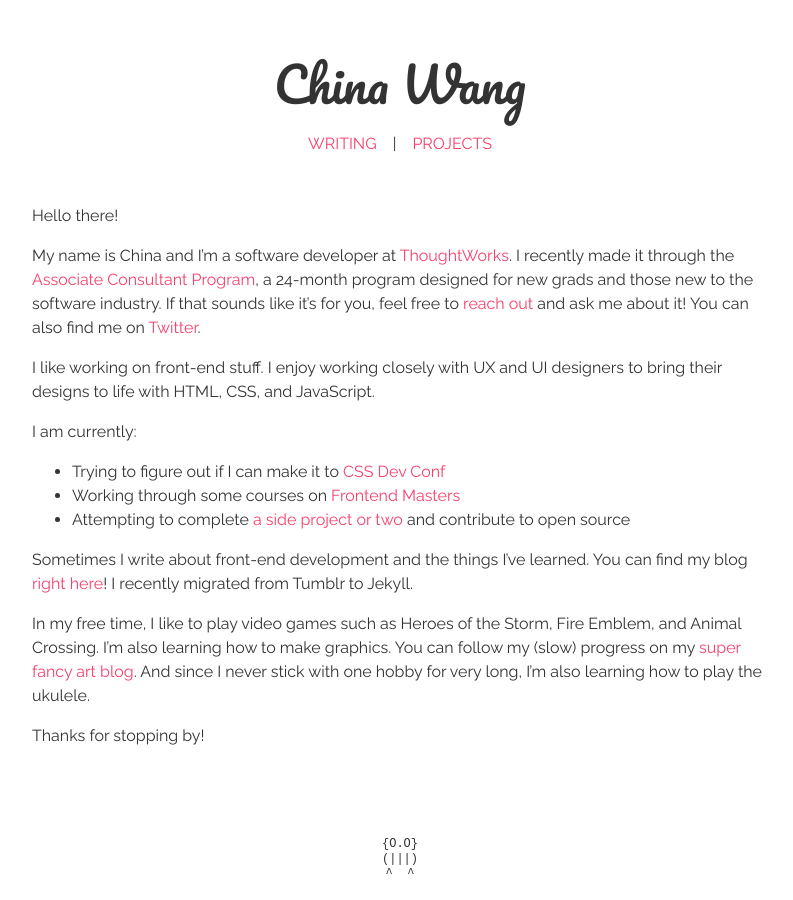
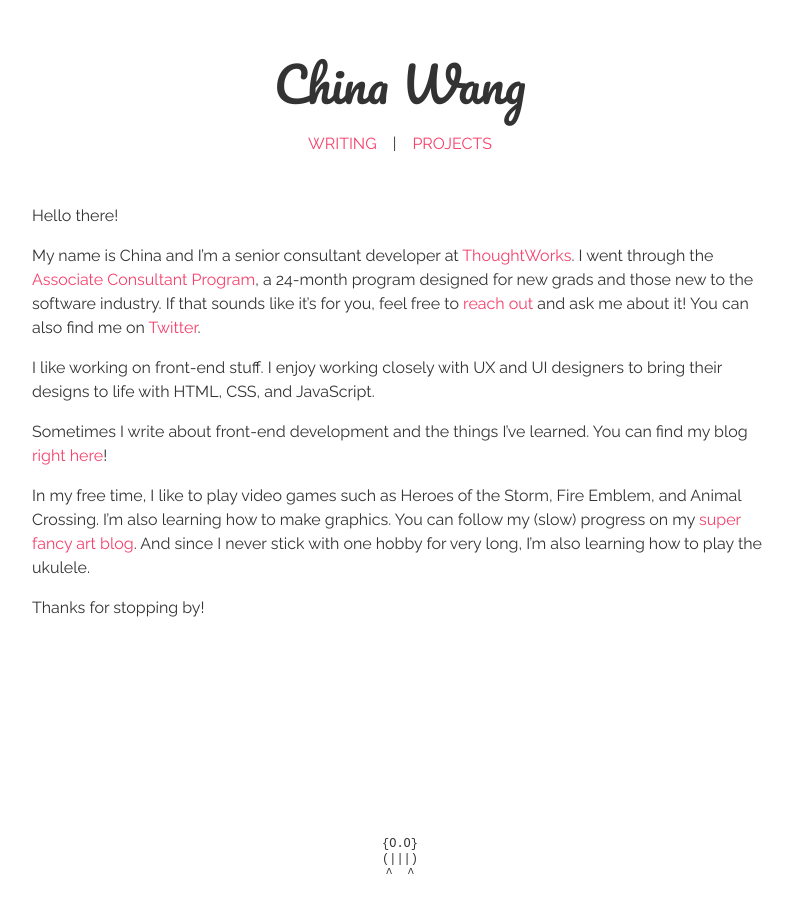
Before and after one commit to chinaowl/chinaowl.github.io, a Jekyll site: the page built from index.md, in a window 1280 px wide. Shown: the whole page, without its empty margins (240-1033 px from the left). Built offline with Jekyll 4.4.1, drawn with Linux system fonts in a browser that asks for light colours; nearby versions of some CDN libraries.

```diff
--- a/index.md
+++ b/index.md
@@ -4,17 +4,11 @@ layout: default
 
 Hello there!
 
-My name is China and I'm a software developer at [ThoughtWorks](https://www.thoughtworks.com). I recently made it through the [Associate Consultant Program](https://info.thoughtworks.com/graduates), a 24-month program designed for new grads and those new to the software industry. If that sounds like it's for you, feel free to [reach out](mailto:hello@chinaowl.co) and ask me about it! You can also find me on [Twitter](https://twitter.com/china_owl).
+My name is China and I'm a senior consultant developer at [ThoughtWorks](https://www.thoughtworks.com). I went through the [Associate Consultant Program](https://info.thoughtworks.com/graduates), a 24-month program designed for new grads and those new to the software industry. If that sounds like it's for you, feel free to [reach out](mailto:hello@chinaowl.co) and ask me about it! You can also find me on [Twitter](https://twitter.com/china_owl).
 
 I like working on front-end stuff. I enjoy working closely with UX and UI designers to bring their designs to life with HTML, CSS, and JavaScript.
 
-I am currently:
-
-- Trying to figure out if I can make it to [CSS Dev Conf](http://2016.cssdevconf.com)
-- Working through some courses on [Frontend Masters](https://frontendmasters.com)
-- Attempting to complete [a side project or two](/projects) and contribute to open source
-
-Sometimes I write about front-end development and the things I've learned. You can find my blog [right here](/writing)! I recently migrated from Tumblr to Jekyll.
+Sometimes I write about front-end development and the things I've learned. You can find my blog [right here](/writing)!
 
 In my free time, I like to play video games such as Heroes of the Storm, Fire Emblem, and Animal Crossing. I'm also learning how to make graphics. You can follow my (slow) progress on my [super fancy art blog](http://china-owl-art.tumblr.com). And since I never stick with one hobby for very long, I'm also learning how to play the ukulele.
 
```
Also changed, not shown: _posts/2016-06-30-project-euler-2013-and-now.md (deleted, +0 -114 lines).
